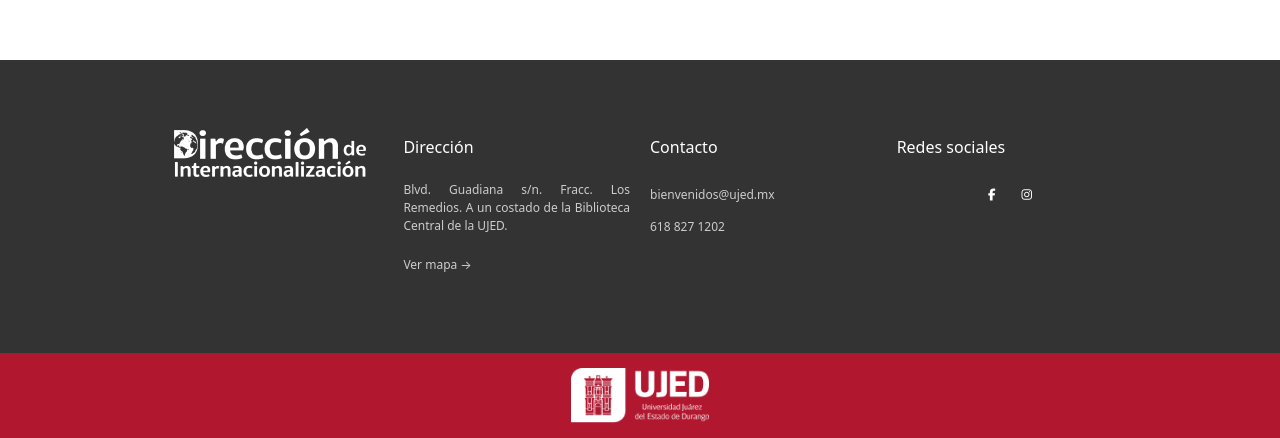
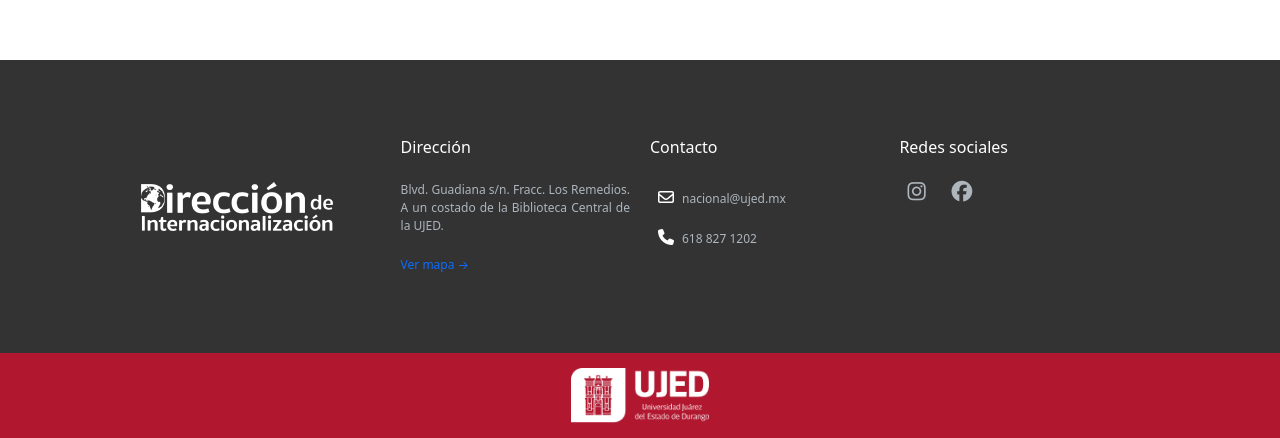
Before and after one commit to dev-ujed/movilidad, a React (Create React App) app: page /destinos in a window 1280 px wide. Shown: the part 820-1258 px from the top of the page. Built offline with nearby package versions, Linux system fonts and the light colour scheme.

Commit message:
footer arreglado y animacion lista

```diff
--- a/src/components/Footer.jsx
+++ b/src/components/Footer.jsx
@@ -10,26 +10,26 @@ export default function Footer() {
       <footer className='footer'>
         <div className= "p-4 d-flex flex-column flex-lg-row justify-content-center">
           <div className='d-flex flex-column flex-lg-row justify-content-center my-4'>
-            <div className='col-lg-3 col-md-6 mb-4 mb-md-0 text-center'>
+            <div className='logo col-lg-3 col-md-6 mb-4 mb-md-0 text-center'>
               <img src={logo} alt="Dirección de Internacionalización logo" />
             </div>
             <div className='footer-section col-lg-3 col-md-6 mb-4 mb-md-0'>
               <h3 className='mb-4'>Dirección</h3>
-              <p>Blvd. Guadiana s/n. Fracc. Los Remedios. A un costado de la Biblioteca Central de la UJED.</p>
-              <a href="https://goo.gl/maps/xyz" target="_blank" rel="noopener noreferrer">Ver mapa →</a>
+              <p className='direccion'>Blvd. Guadiana s/n. Fracc. Los Remedios. A un costado de la Biblioteca Central de la UJED.</p>
+              <a className='verMapa' href="https://maps.app.goo.gl/nWC5NxWMSrBB56yf7" target="_blank" rel="noopener noreferrer">Ver mapa →</a>
             </div>
             <div className='footer-section col-lg-3 col-md-6 mb-4 mb-md-0'>
               <h3 className='mb-4'>Contacto</h3>
-              <ul className='list-unstyled'>
-                <li className='mb-2'><a href="mailto:bienvenidos@ujed.mx">bienvenidos@ujed.mx</a></li>
-                <li className='mb-2'><a href="tel:+526188271202">618 827 1202</a></li>
+              <ul className='list-unstyled contact-icons'>
+                <li className='mb-2'><a href=""><i class="fa-regular fa-envelope"></i>nacional@ujed.mx</a></li>
+                <li className='mb-2'><a href="tel:+526188271202"><i class="fa-solid fa-phone"></i>618 827 1202</a></li>
               </ul>
             </div>
             <div className='footer-section col-lg-3 col-md-6 mb-4 mb-md-0'>
               <h3 className='mb-4'>Redes sociales</h3>
-              <ul className='social-icons list-unstyled d-flex flex-row justify-content-center'>
-                <li><a class="text-white px-2" href="https://www.instagram.com/ujed"><i class="fab fa-facebook-f"></i></a></li>
-                <li><a class="text-white px-2" href="https://www.facebook.com/ujed"><i class="fab fa-instagram"></i></a></li>
+              <ul className='social-icons list-unstyled d-flex flex-row justify-content-center justify-content-lg-start'>
+                <li><a class="text-white px-2" href="https://www.instagram.com/ujed_oficial?igsh=M3hhY3Y4ZW44eWhl" target="_blank"><i class="fa-brands fa-instagram"></i></a></li>
+                <li><a class="text-white px-2" href="https://www.facebook.com/profile.php?id=100049071859082&mibextid=ZbWKwL" target="_blank"><i class="fa-brands fa-facebook"></i></a></li>
               </ul>
             </div>
           </div>
--- a/src/components/banner.jsx
+++ b/src/components/banner.jsx
@@ -38,7 +38,7 @@ export default function Banner() {
       <div className="banner-content">
         <h1>Estudia en el extranjero</h1>
         <p>Conoce las diferentes universidades nacionales e internacionales en las que puedes estudiar mediante el programa de intercambio académico de la UJED</p>
-        <button>Ver destinos</button>
+        <a href="/destinos">Ver destinos</a>
       </div>
       <div className="banner-images">
         {[0, 1, 2].map((columnIndex) => (
--- a/src/components/convocatoria.jsx
+++ b/src/components/convocatoria.jsx
@@ -1,29 +1,26 @@
 import React, { useState, useEffect } from 'react';
 import './styles/convocatorias.css';
 
+import image1 from '../assets/image/FB_IMG_1718396208572.jpg';
+import image2 from '../assets/image/Call.png';
+
 const convocatoriasData = [
   {
-      title: 'Semana de la Internacionalización',
+      imageSrc: image1,
+    },
+    {
+      imageSrc: image2,
+    },
+    {
       imageSrc: 'https://encrypted-tbn0.gstatic.com/images?q=tbn:ANd9GcQs4bnP9PSROxUz9K6-T56xf6NWWppg_4gRkWTTD8MUe7HKoDLzZBtPv0mgzvSd1yrk_yY&usqp=CAU',
     },
     {
-      title: 'Programa 2023-B',
       imageSrc: 'https://encrypted-tbn0.gstatic.com/images?q=tbn:ANd9GcQs4bnP9PSROxUz9K6-T56xf6NWWppg_4gRkWTTD8MUe7HKoDLzZBtPv0mgzvSd1yrk_yY&usqp=CAU',
     },
     {
-      title: 'Movilidad Académica',
       imageSrc: 'https://encrypted-tbn0.gstatic.com/images?q=tbn:ANd9GcQs4bnP9PSROxUz9K6-T56xf6NWWppg_4gRkWTTD8MUe7HKoDLzZBtPv0mgzvSd1yrk_yY&usqp=CAU',
     },
     {
-      title: 'Becas Parciales de Estudio en Brasil',
-      imageSrc: 'https://encrypted-tbn0.gstatic.com/images?q=tbn:ANd9GcQs4bnP9PSROxUz9K6-T56xf6NWWppg_4gRkWTTD8MUe7HKoDLzZBtPv0mgzvSd1yrk_yY&usqp=CAU',
-    },
-    {
-      title: 'Internacionalización UJED',
-      imageSrc: 'https://encrypted-tbn0.gstatic.com/images?q=tbn:ANd9GcQs4bnP9PSROxUz9K6-T56xf6NWWppg_4gRkWTTD8MUe7HKoDLzZBtPv0mgzvSd1yrk_yY&usqp=CAU',
-    },
-    {
-      title: 'nose ',
       imageSrc: 'https://encrypted-tbn0.gstatic.com/images?q=tbn:ANd9GcQs4bnP9PSROxUz9K6-T56xf6NWWppg_4gRkWTTD8MUe7HKoDLzZBtPv0mgzvSd1yrk_yY&usqp=CAU',
     },
 ];
@@ -62,16 +59,27 @@ export default function ConvocatoriasContainer() {
     setCurrentSlide((prev) => (prev - 1 + convocatoriasData.length) % convocatoriasData.length);
   };
 
+  const goToSlide = (index) => {
+    setCurrentSlide(index);
+  };
+
   return (
     <div className="convocatorias">
       <h2>Convocatorias</h2>
       {isMobile ? (
         <div className="carousel">
-          <button onClick={prevSlide} className="arrow left">&lt;</button>
           <div className="carousel-content">
             <Convocatoria {...convocatoriasData[currentSlide]} />
           </div>
-          <button onClick={nextSlide} className="arrow right">&gt;</button>
+          <div className="indicators">
+            {convocatoriasData.map((_, index) => (
+              <div
+                key={index}
+                className={`indicator ${currentSlide === index ? 'active' : ''}`}
+                onClick={() => goToSlide(index)}
+              />
+            ))}
+          </div>
         </div>
       ) : (
         <div className="convocatorias-grid" onClick={handleClick}>
--- a/src/components/expereciencias.jsx
+++ b/src/components/expereciencias.jsx
@@ -1,29 +1,38 @@
-import React from 'react';
+import React, { useState } from 'react';
 import './styles/experiencias.css';
-
 
 import image1 from '../assets/image/image 27.png';
 import image2 from '../assets/image/image 25.png';
 import image3 from '../assets/image/image 46.png';
 
 export default function Experiencias() {
+  const [selectedImage, setSelectedImage] = useState(image2);
+  const [quote, setQuote] = useState("Lorem ipsum dolor sit amet, consectetur adipiscing elit, sed do eiusmod tempor incididunt ut labore et dolore magna aliqua. Ut enim ad minim veniam, quis nostrud exercitation ullamco laboris nisi ut aliquip ex ea commodo consequat.");
+  const [name, setName] = useState("Nombre Apellidos");
+
+  const handleImageClick = (imgSrc, quoteText, personName) => {
+    setSelectedImage(imgSrc);
+    setQuote(quoteText);
+    setName(personName);
+  };
+
   return (
     <div className="experiencias">
       <h2>Experiencias</h2>
       <div className="experiencias-grid">
-        <div className="imagen-secundaria">
+        <div className={`imagen-secundaria ${selectedImage === image1 ? 'selected' : ''}`} onClick={() => handleImageClick(image1, "Texto para imagen 1", "Person 1")}>
           <img src={image1} alt="Grupo de estudiantes en una universidad" />
         </div>
-        <div className="imagen-principal">
+        <div className={`imagen-principal ${selectedImage === image2 ? 'selected' : ''}`} onClick={() => handleImageClick(image2, "Texto para imagen 2", "Person 2")}>
           <img src={image2} alt="Estudiantes sosteniendo una bandera de México" />
         </div>
-        <div className="imagen-secundaria">
+        <div className={`imagen-secundaria ${selectedImage === image3 ? 'selected' : ''}`} onClick={() => handleImageClick(image3, "Texto para imagen 3", "Person 3")}>
           <img src={image3} alt="Estudiante en un campus universitario" />
         </div>
       </div>
       <div className="cita">
-        <p><span className="comillas">“</span>Lorem ipsum dolor sit amet, consectetur adipiscing elit, sed do eiusmod tempor incididunt ut labore et dolore magna aliqua. Ut enim ad minim veniam, quis nostrud exercitation ullamco laboris nisi ut aliquip ex ea commodo consequat.<span className="comillas">”</span></p>
-        <p className="nombre">Nombre Apellidos</p>
+        <p><span className="comillas">“</span>{quote}<span className="comillas">”</span></p>
+        <p className="nombre">{name}</p>
       </div>
     </div>
   );
--- a/src/components/styles/banner.css
+++ b/src/components/styles/banner.css
@@ -29,7 +29,7 @@
   margin: 20px 0;
 }
 
-.banner-content button {
+.banner-content a {
   padding: 10px 20px;
   font-size: 16px;
   color: #fff;
@@ -37,6 +37,7 @@
   border: none;
   cursor: pointer;
   border-radius: 8px;
+  text-decoration: none;
 }
 
 .banner-images {
--- a/src/components/styles/convocatorias.css
+++ b/src/components/styles/convocatorias.css
@@ -16,9 +16,9 @@
 
   .convocatorias-grid img {
     width: 100%;
-    height: auto;
     max-width: 250px;
     border-radius: 8px;
+    object-fit: cover;
   }
 
 
@@ -33,12 +33,16 @@
     text-align: center;
     box-shadow: 0 4px 8px rgba(0, 0, 0, 0.1);
     margin: 20px;
-    max-width: 200px;
+    max-width: 250px; /* Ajusta el ancho máximo según tu diseño */
+    display: flex;
+    flex-direction: column;
+    align-items: center;
   }
 
   .convocatoria-image {
     width: 100%;
-    height: auto;
+    height: 300px;
+    object-fit: contain;
   }
 
   .convocatoria-title {
@@ -97,4 +101,23 @@
   .convocatoria {
     margin: 0;
   }
+
+  .indicators {
+    display: flex;
+    justify-content: center;
+    margin-top: 10px;
+  }
+
+  .indicator {
+    width: 10px;
+    height: 10px;
+    border-radius: 50%;
+    background-color: #ccc;
+    margin: 0 5px;
+    cursor: pointer;
+  }
+
+  .indicator.active {
+    background-color: #B11830;
+  }
 }
--- a/src/components/styles/experiencias.css
+++ b/src/components/styles/experiencias.css
@@ -18,17 +18,27 @@
   margin-bottom: 20px;
 }
 
+.experiencias-grid{
+  cursor: pointer;
+}
+
 .imagen-secundaria img,
 .imagen-principal img {
   border-radius: 50%;
   width: 150px;
   height: 150px;
   object-fit: cover;
+  transition: transform 0.3s ease;
 }
 
 .imagen-principal img {
   width: 200px;
   height: 200px;
+}
+
+.imagen-secundaria.selected img,
+.imagen-principal.selected img {
+  transform: scale(1.1);
 }
 
 .cita {
@@ -53,9 +63,7 @@
   margin-top: 20px;
 }
 
-
 @media (max-width: 834px) {
-
   .imagen-secundaria img,
   .imagen-principal img {
     width: 100%;
@@ -67,4 +75,8 @@
   .cita p {
     font-size: 14px;
   }
+
+  .experiencias-grid img{
+
   }
+}
--- a/src/components/styles/footer.css
+++ b/src/components/styles/footer.css
@@ -2,7 +2,7 @@
 /*footer.css */
 .footer {
   background-color: #333;
-  color: #fff;
+  color: #ADB5BD;
   padding: 20px 0;
   text-align: justify;
 }
@@ -22,12 +22,12 @@
 
 .footer-section h3 {
   font-size: 16px;
+  color: #fff;
 }
 
 .footer-section p,
 .footer-section a{
   font-size: 14px;
-  color: #ccc;
   text-decoration: none;
 }
 
@@ -62,6 +62,29 @@
   text-decoration: none;
 }
 
+.social-icons i{
+  font-size: 1.3rem;
+  color: #ADB5BD;
+}
+
+.contact-icons a{
+  color: #ADB5BD;
+}
+
+.contact-icons i{
+  font-size: 1rem;
+  color: #fff;
+  padding: 0.5rem;
+}
+
+.verMapa a{
+  color: #3399CC;
+}
+
+.direccion p{
+  color: #ADB5BD;
+}
+
 .logoImage {
   max-width: 100%;
   height: auto;
@@ -69,6 +92,7 @@
 }
 
 @media (max-width: 1440px) {
+
   .footer-section h3 {
     font-size: 16px;
   }
@@ -94,6 +118,13 @@
     height: 30px;
   }
 
+  .footer .logo{
+    display: flex;
+    justify-content: center;
+    align-items: center;
+    width: 100%;
+  }
+
   .social-icons a {
     font-size: 14px;
   }
```
Also changed, not shown: src/assets/image/Call.png (added), src/assets/image/FB_IMG_1718396208572.jpg (added). Lines whose indentation alone changed are shown as unchanged.
